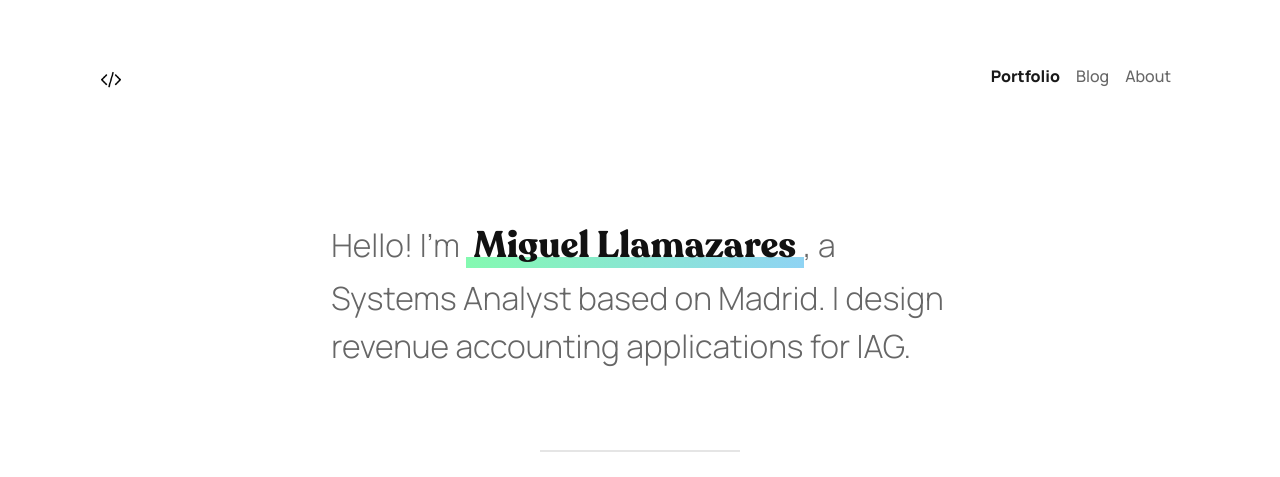
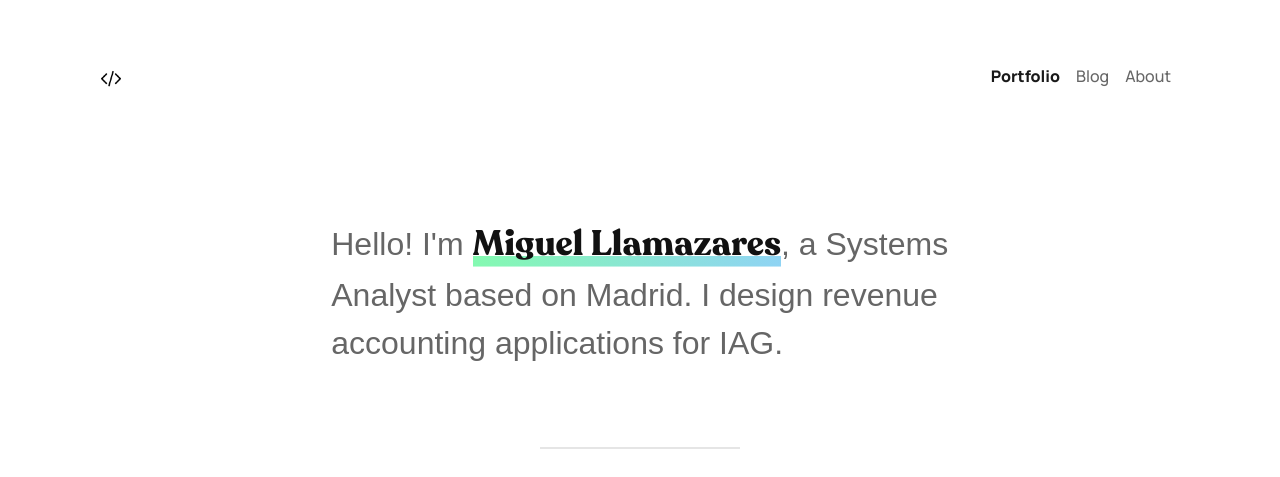
Before and after one commit to mllamazares/mllamazares.github.io, a Jekyll site: the page built from pages/index.html, in a window 1280 px wide. Shown: the top 477 px of the page. Built offline with Jekyll 4.4.1, drawn with Linux system fonts in a browser that asks for light colours; nearby versions of some CDN libraries; grey boxes are pictures that could not be loaded.

Commit message:
Update _base.scss

```diff
--- a/_sass/_base.scss
+++ b/_sass/_base.scss
@@ -1,5 +1,5 @@
 body {
-  font-family: "Manrope", sans-serif;
+  font-family: "Noah", sans-serif;
   font-weight: 300;
   color: $grey;
 }
@@ -31,17 +31,16 @@ h1, h2, h3, h4, h5, h6 {
 	  font-weight: 300;
 	  color: $grey;
 	  margin-top: 10px;
-	  font-family: 'Manrope', sans-serif;
+	  font-family: 'Noah', sans-serif;
 	  font-style: normal;
 }
 
 .hello p a.highlight {
 	font-weight: 700;
 	color: #111;
-	font-family: 'Recoleta', 'Manrope', sans-serif;
-	font-size: 1.15em;
-	padding-left: 0.2em;
-	padding-right: 0.2em;
+	font-family: 'Recoleta', 'Noah', sans-serif;
+	font-size: 1.1em;
+	padding-left: 0 0.1em;
 }
 
 .underline--magical {
```
